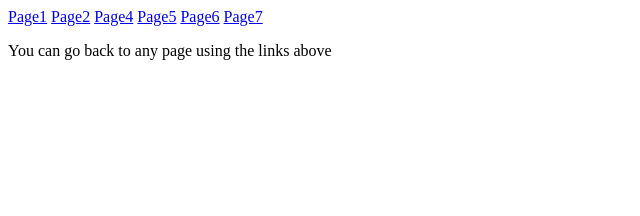
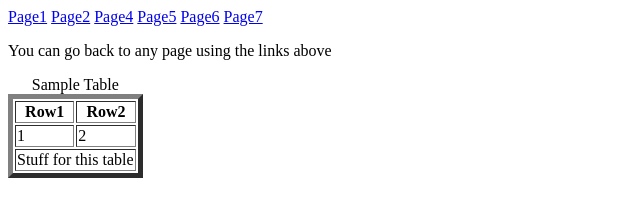
Before and after one commit to vijayistheman/day2b, a plain HTML site: page page3.html in a window 1280 px wide. Shown: the whole page, without its empty margins (0-640 px from the left). Drawn offline with Linux system fonts and the light colour scheme.

Commit message:
added more stuff

```diff
--- a/page3.html
+++ b/page3.html
@@ -12,6 +12,28 @@
 		<body>
 			<p>You can go back to any page using the links above</p>
 
+
+			<table border="5" summary="this is a sample table">
+				<caption>Sample Table</caption>
+				<thead>
+					<tr>
+						<th>Row1</th>
+						<th>Row2</th>
+					</tr>
+				</thead>
+				<tfoot>
+					<tr>
+						<td colspan="2">Stuff for this table</td>
+					</tr>
+				</tfoot>
+				<tbody>
+					<tr>
+						<td>1</td>
+						<td>2</td>
+					</tr>
+				</tbody>
+
+			</table>
 			</body>
 
 	</html>
```
Also changed, not shown: index.html (+2 -1 lines).
